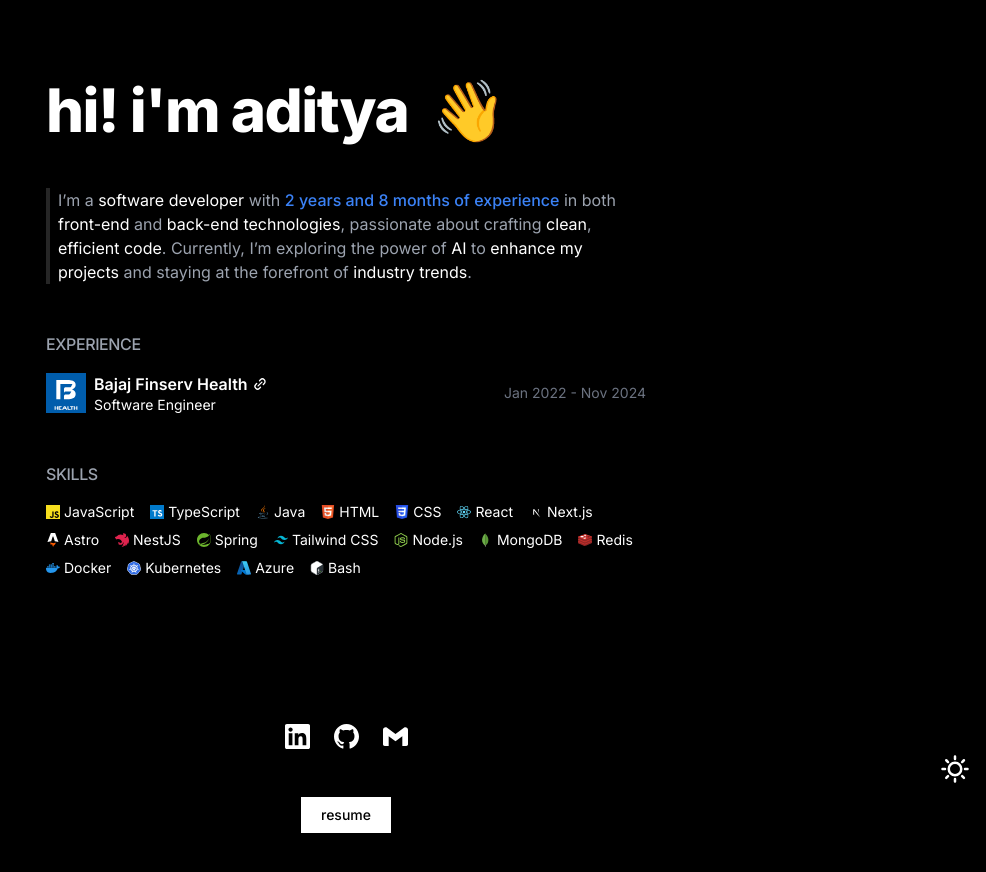
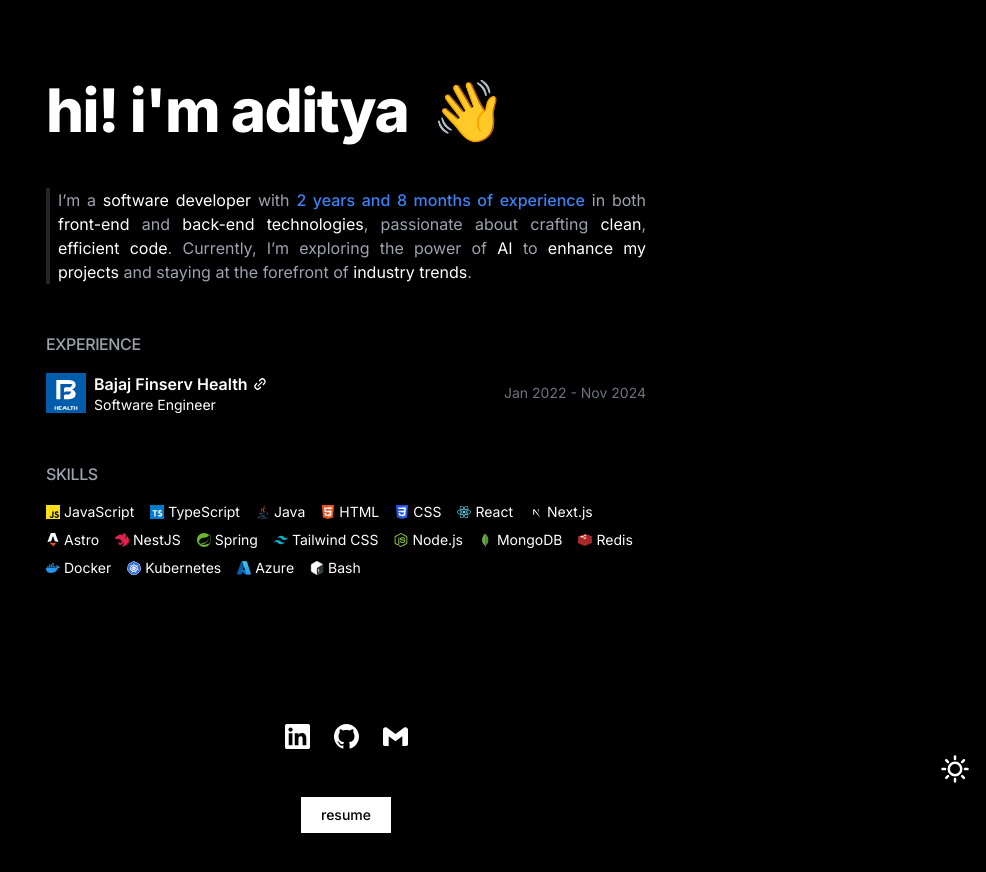
Before and after one commit to aditya-chebrolu/portfolio, a Next.js app: page / in a window 1280 px wide. Shown: the top 872 px of the page, without its empty margins (294-1280 px from the left). Built offline with nearby package versions, Linux system fonts and the light colour scheme.

Commit message:
code changes

```diff
--- a/src/app/(home)/components/about-me.tsx
+++ b/src/app/(home)/components/about-me.tsx
@@ -26,7 +26,7 @@ const AboutMe = () => {
   return (
     <Section>
       <p
-        className="text-md text-pretty border-l-4 pl-2 text-muted-foreground dark:text-gray-400 [&>.mark]:text-white"
+        className="text-md border-l-4 pl-2 text-justify text-muted-foreground dark:text-gray-400 [&>.mark]:text-white"
         dangerouslySetInnerHTML={{ __html: formattedText }}
       />
     </Section>
--- a/src/app/(home)/components/experience.tsx
+++ b/src/app/(home)/components/experience.tsx
@@ -13,7 +13,7 @@ const Experience = () => {
         const Icon = companyLogos[exp.logo as keyof typeof companyLogos];
         return (
           <div className="flex items-center gap-2 [&:not(:last-child)]:border-b [&:not(:last-child)]:pb-4" key={exp.company}>
-            <Icon className="aspect-square h-10 content-center" />
+            <Icon className="aspect-square h-[3rem] content-center md:h-10" />
             <div className="grid flex-1 md:grid-cols-[1fr_auto]">
               <Link href={exp.url} className="text-md/tight flex items-center gap-1 font-semibold [grid-area:1/1/2/2]">
                 <span>{exp.company}</span>
```
